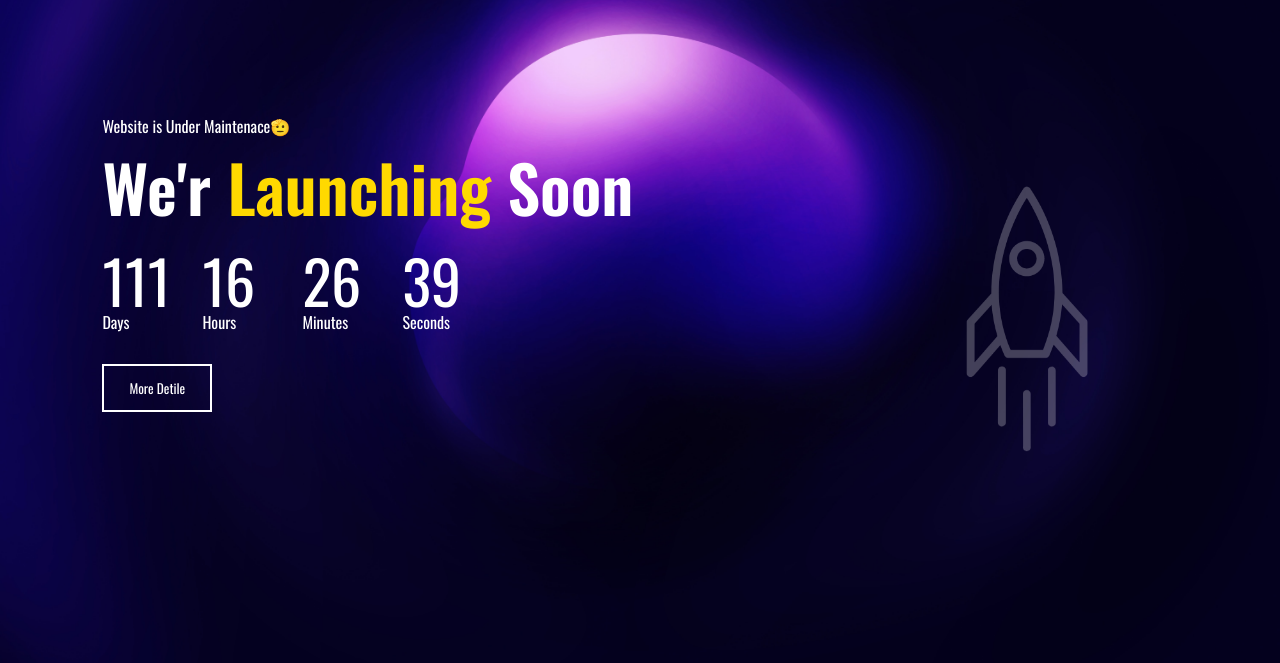
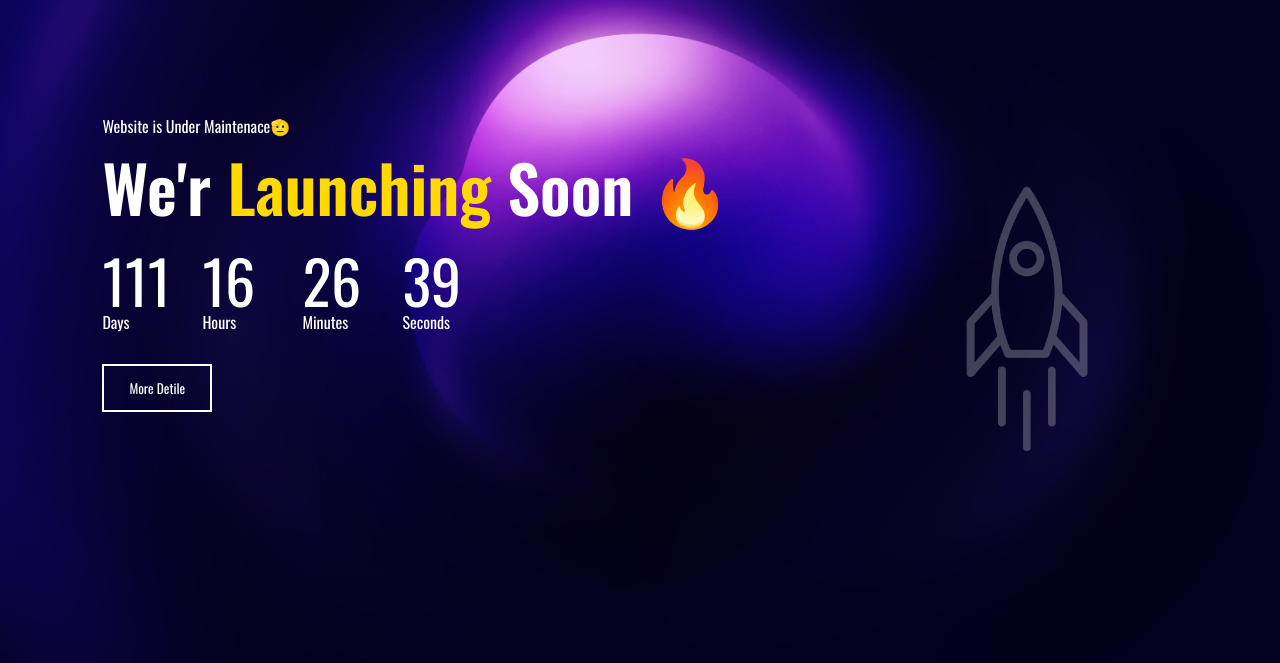
Before and after one commit to bidhan5005/COMING-SOON, a plain HTML site: page index.html in a window 1280 px wide. Shown: the part 137-800 px from the top of the page. Drawn offline with nearby package versions, Linux system fonts and the light colour scheme.

Commit message:
Update index.html

```diff
--- a/index.html
+++ b/index.html
@@ -14,7 +14,7 @@
         <img src="images/logo.png" class="logo">
         <div class="content">
             <p>Website is Under Maintenace🫡 </p>
-            <h1>We'r <span>Launching</span> Soon</h1>
+            <h1>We'r <span>Launching</span> Soon 🔥</h1>
             <div class="lanch-time">
                 <div>
                     <p id="days">00</p>
```
